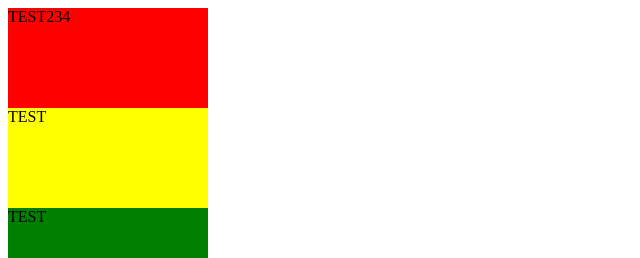
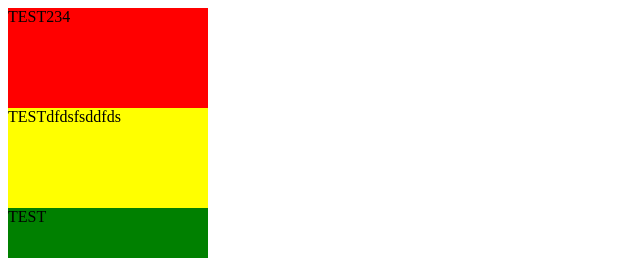
Before and after one commit to RajeshBoffincoders/digital-ocean-kubernetes-deploy, a plain HTML site: page index.html in a window 1280 px wide. Shown: the top 258 px of the page, without its empty margins (0-640 px from the left). Drawn offline with Linux system fonts and the light colour scheme.

Commit message:
changes1

```diff
--- a/index.html
+++ b/index.html
@@ -5,7 +5,7 @@
 TEST234
 </div>
 <div style="height:100px;width:200px;background:yellow">
-  TEST
+  TESTdfdsfsddfds
 </div>
 <div style="height:100px;width:200px;background:green">
   TEST
```
